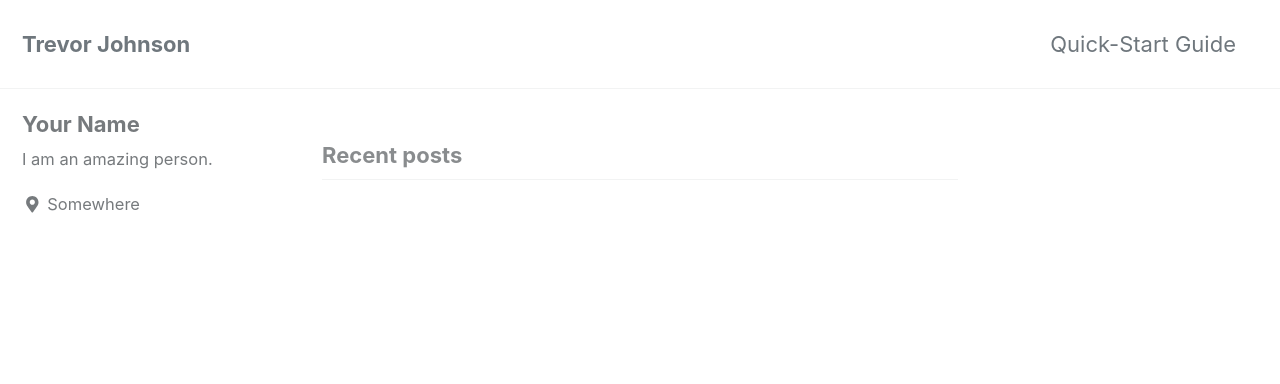
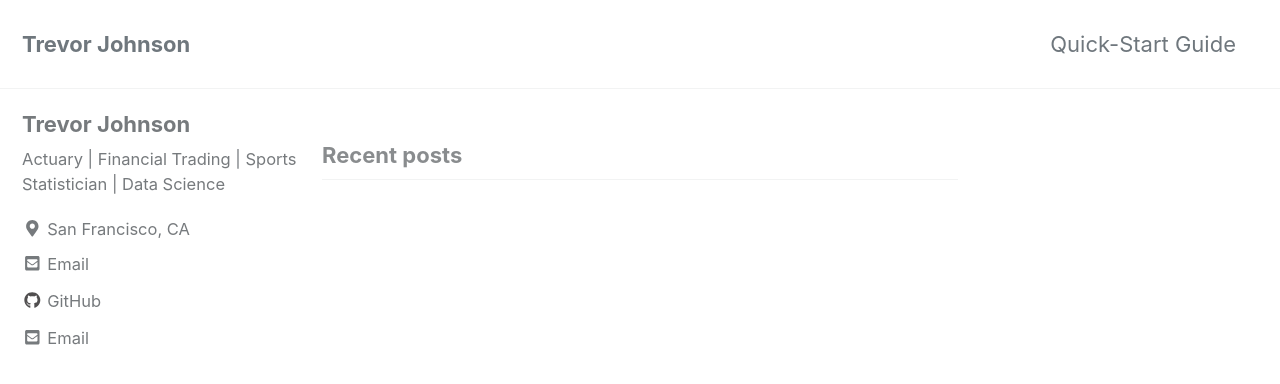
Before and after one commit to trevor-johnson/tpjohnson.github.io, a Jekyll site: the page built from index.html, in a window 1280 px wide and 900 px high. Shown: the top 384 px of the window. Built offline with Jekyll 4.4.1, drawn with Linux system fonts in a browser that asks for light colours; cached includes are drawn as plain includes; nearby versions of some CDN libraries; the list of posts is cut into pages by our own code.

Commit message:
testing a config yaml edit - 2

```diff
--- a/_config.yml
+++ b/_config.yml
@@ -19,7 +19,7 @@ locale                   : "en-US"
 title                    : "Trevor Johnson"
 title_separator          : "-"
 name                     : "Trevor Johnson"
-description              : "Actuary | Sports Statistics | Data Science Noob"
+description              : "Personal Portfolio"
 url                      : # the base hostname & protocol for your site e.g. "https://mmistakes.github.io"
 baseurl                  : # the subpath of your site, e.g. "/blog"
 repository               : # GitHub username/repo-name e.g. "mmistakes/minimal-mistakes"
@@ -106,15 +106,15 @@ analytics:
 
 # Site Author
 author:
-  name             : "Your Name"
+  name             : "Trevor Johnson"
   avatar           : # path of avatar image, e.g. "/assets/images/bio-photo.jpg"
-  bio              : "I am an amazing person."
-  location         : "Somewhere"
-  email            :
+  bio              : "Actuary | Financial Trading | Sports Statistician | Data Science"
+  location         : "San Francisco, CA"
+  email            : "trevorjohnson.tj@gmail.com"
   links:
     - label: "Email"
       icon: "fas fa-fw fa-envelope-square"
-      # url: mailto:your.name@email.com
+      url: mailto:trevorjohnson.tj@gmail.comm
     - label: "Website"
       icon: "fas fa-fw fa-link"
       # url: "https://your-website.com"
@@ -126,7 +126,7 @@ author:
       # url: "https://facebook.com/"
     - label: "GitHub"
       icon: "fab fa-fw fa-github"
-      # url: "https://github.com/"
+      url: "https://github.com/tpjohnson"
     - label: "Instagram"
       icon: "fab fa-fw fa-instagram"
       # url: "https://instagram.com/"
```
